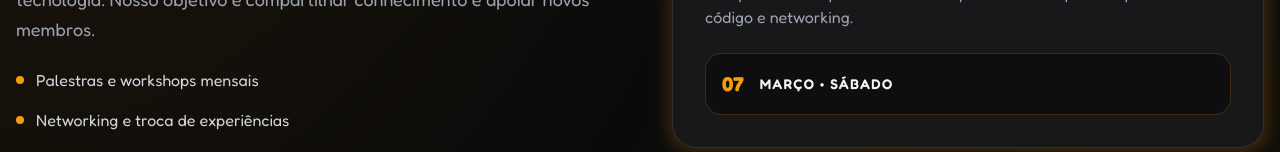
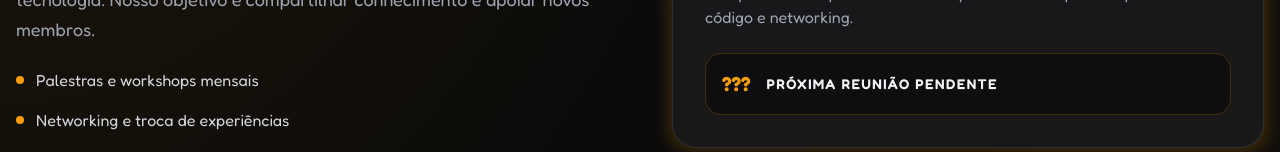
Before and after one commit to EpifaniaGatopreto/SiteOficial, a plain HTML site: page index.html in a window 1280 px wide. Shown: the part 1022-1174 px from the top of the page. Drawn offline with nearby package versions, Linux system fonts and the light colour scheme.

Commit message:
DataMudada

```diff
--- a/index.html
+++ b/index.html
@@ -110,8 +110,8 @@
                     <h3 class="text-2xl font-bold text-amber-400 mb-4">✨ Destaque do Mês</h3>
                     <p class="text-gray-400 mb-6">Não perca nosso próximo encontro presencial! Prepare-se para muito código e networking.</p>
                     <div class="flex items-center gap-4 p-4 bg-black/40 rounded-2xl border border-amber-500/20">
-                        <div class="text-amber-500 font-bold text-xl">07</div>
-                        <div class="text-sm uppercase tracking-widest font-semibold">Março • Sábado</div>
+                        <div class="text-amber-500 font-bold text-xl">???</div>
+                        <div class="text-sm uppercase tracking-widest font-semibold">Próxima reunião pendente</div>
                     </div>
                 </div>
             </div>
```
